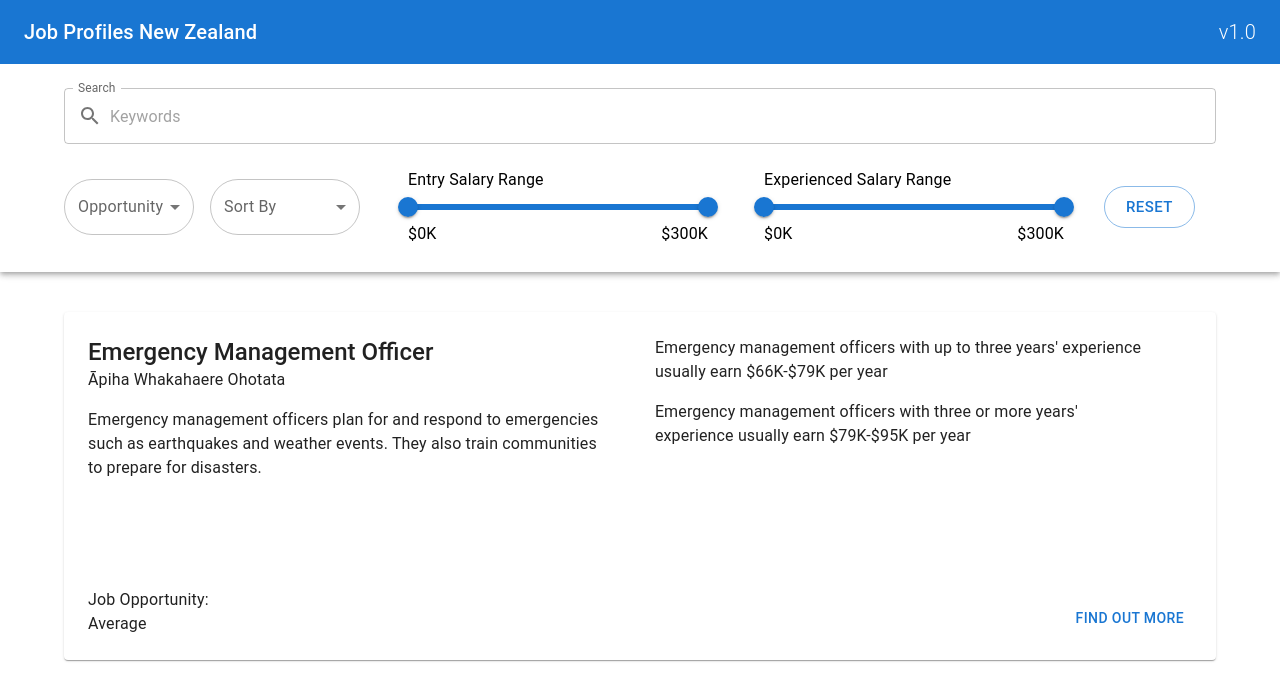
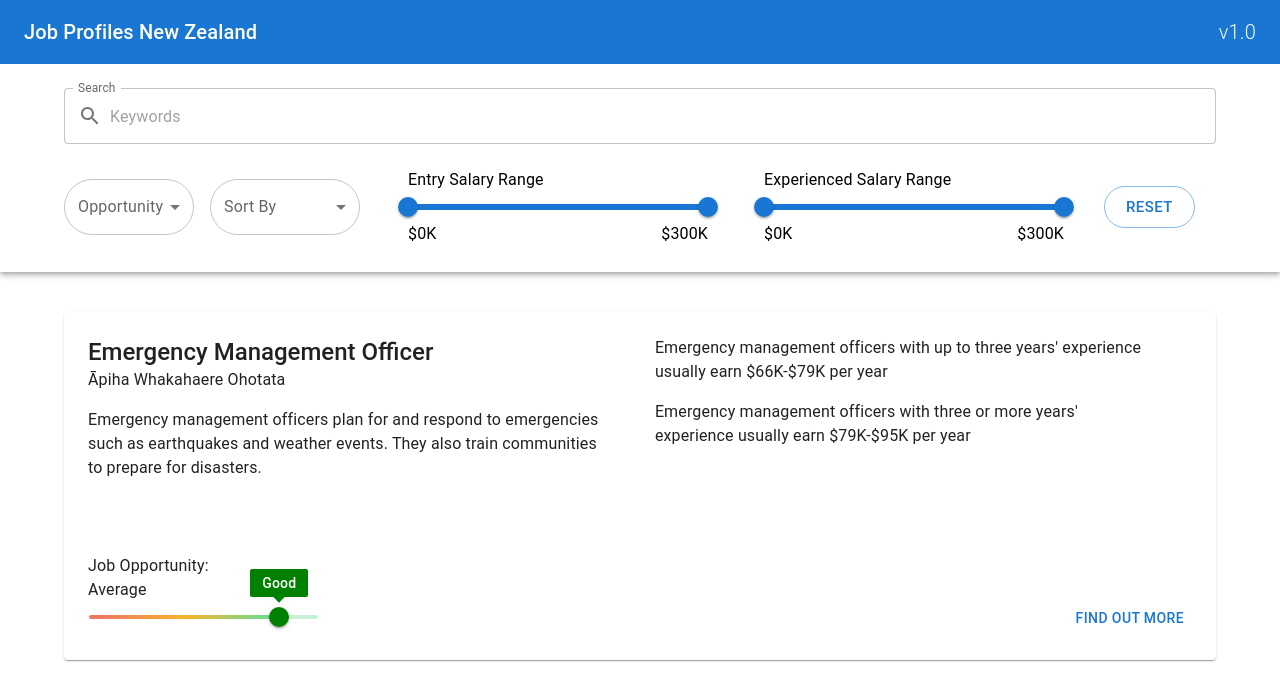
Before and after one commit to Lucaseng/Job-Profiles-New-Zealand, a React (Vite) app in the folder web/Job Profiles New Zealand/: page / in a window 1280 px wide. Shown: the top 700 px of the page. Built offline with nearby package versions, Linux system fonts and the light colour scheme.

Commit message:
Begun work on Opportunity Slider

```diff
--- /dev/null
+++ b/web/Job Profiles New Zealand/src/components/GoodSlider.jsx
@@ -0,0 +1,33 @@
+import { Slider } from "@mui/material";
+import React from "react";
+
+function GoodSlider() {
+  const formatLabel = () => {};
+  return (
+    <Slider
+      valueLabelDisplay="on"
+      valueLabelFormat={(value) => <div>Good</div>}
+      disabled
+      sx={{
+        width: "18vw",
+        "& .MuiSlider-rail": {
+          backgroundImage: "linear-gradient(120deg, #EF6F6C, #F7B32B, #56E39F)",
+        },
+        "& .MuiSlider-track": {
+          backgroundImage: "linear-gradient(120deg, #EF6F6C, #F7B32B, #56E39F)",
+          color: "#fff", // Remove the outline
+        },
+        "& .MuiSlider-thumb": {
+          backgroundImage: "linear-gradient(120deg, green, green)",
+        },
+        "& .MuiSlider-valueLabel": {
+          backgroundColor: "green",
+        },
+      }}
+      defaultValue={83}
+      aria-label="Gradient Slider"
+    />
+  );
+}
+
+export default GoodSlider;
--- a/web/Job Profiles New Zealand/src/components/JobCard.jsx
+++ b/web/Job Profiles New Zealand/src/components/JobCard.jsx
@@ -9,6 +9,8 @@ import {
   Container,
   Box,
 } from "@mui/material";
+import GoodSlider from "./GoodSlider";
+import OpportunitySlider from "./OpportunitySlider";
 
 const jsonObj = {
   title: "Emergency Management Officer",
@@ -63,6 +65,7 @@ function JobCard() {
             <div>
               <Typography>Job Opportunity:</Typography>
               <Typography>{jsonObj.opportunity}</Typography>
+              <GoodSlider></GoodSlider>
             </div>
             <a href={jsonObj.link} target="_blank" rel="noopener noreferrer">
               <Button>Find Out More</Button>
--- /dev/null
+++ b/web/Job Profiles New Zealand/src/components/OpportunitySlider.jsx
@@ -0,0 +1,42 @@
+import { Slider } from "@mui/material";
+import React from "react";
+
+function OpportunitySlider({ opportunity }) {
+  let myOpColor = "red";
+  let myOpValue = "10";
+  if (opportunity == "Average") {
+    myOpColor = "orange";
+    myOpValue = "50";
+  } else {
+    myOpColor = "green";
+    myOpValue = "83";
+  }
+
+  return (
+    <Slider
+      valueLabelDisplay="on"
+      valueLabelFormat={(value) => <div>{opportunity}</div>}
+      disabled
+      sx={{
+        width: "18vw",
+        "& .MuiSlider-rail": {
+          backgroundImage: "linear-gradient(120deg, #EF6F6C, #F7B32B, #56E39F)",
+        },
+        "& .MuiSlider-track": {
+          backgroundImage: "linear-gradient(120deg, #EF6F6C, #F7B32B, #56E39F)",
+          color: "#fff", // Remove the outline
+        },
+        "& .MuiSlider-thumb": {
+          backgroundImage: `linear-gradient(120deg, ${myOpColor}, ${myOpColor})`,
+        },
+        "& .MuiSlider-valueLabel": {
+          backgroundColor: myOpValue,
+        },
+      }}
+      defaultValue={myOpValue}
+      aria-label="Gradient Slider"
+    />
+  );
+}
+
+export default OpportunitySlider;
```
